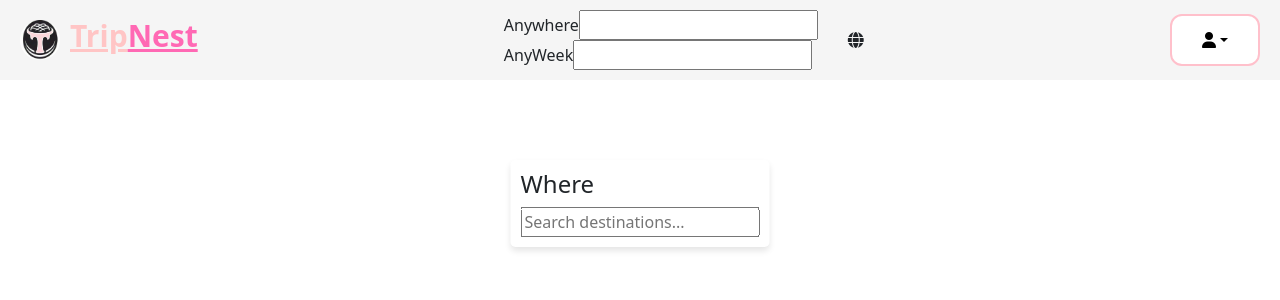
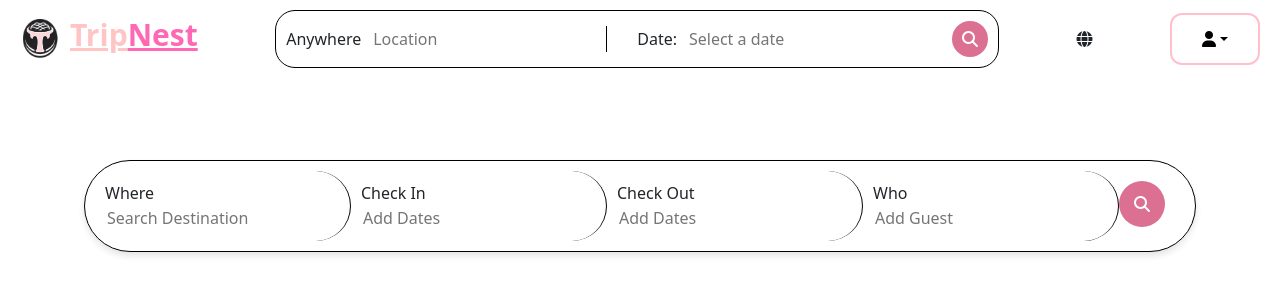
Before and after one commit to manya271001/TripNest-React, a React (Vite) app: page / in a window 1280 px wide. Shown: the top 300 px of the page. Built offline with nearby package versions, Linux system fonts and the light colour scheme.

Commit message:
navbar done

```diff
--- a/src/Layout.jsx
+++ b/src/Layout.jsx
@@ -2,9 +2,15 @@ import '@fortawesome/fontawesome-free/css/all.min.css';
 import './Style.css';
 import { useRef, useState } from 'react';
 import { Link } from 'react-router-dom';
+import DatePicker from "react-datepicker";
+import "react-datepicker/dist/react-datepicker.css";
 
 function Header() {
   const refelement = useRef();
+  const [startDate, setStartDate] = useState(null)
+   const [endDate, setEndDate] = useState(null);
+
+
   const [global, setGlobal] = useState(false);
   const refelementHeading = useRef();
   const refelementHeading2 = useRef();
@@ -24,7 +30,7 @@ function Header() {
 
   return (
     <>
-    <section style={{backgroundColor:"#f5f5f5"}}>
+    <section>
       <section id="navbar">
         <ul className="navbar-list">
           <li className="navbar-logo">
@@ -35,19 +41,31 @@ function Header() {
             </h3>
           </li>
           <div className="navbar-menu">
-            <div>
+
               <div>
               <label htmlFor="">Anywhere</label>
-              <input type="text" />
+              <input type="text" placeholder='Location' style={{borderRight:"1px solid black"}}/>
             </div>
             <div>
-              <label htmlFor="">AnyWeek</label>
-              <input type='text' />
+              <label htmlFor="date-picker">Date:</label>
+                    <DatePicker
+                      id="date-picker"
+                      selected={startDate}
+                      onChange={(date) => setStartDate(date)}
+                      placeholderText="Select a date"
+                      className="date-picker"
+                      minDate={new Date()}
+                      dateFormat="dd/MM/yyyy"/>
             </div>
 
+            <div>
+              <i className="fa-solid fa-magnifying-glass search-glass" style={{color: "white"}}></i>
             </div>
-            <li><i className="fa-solid fa-globe" onClick={() => setGlobal(!global)}></i></li>
+
+
           </div>
+          <li><i className="fa-solid fa-globe" onClick={() => setGlobal(!global)}></i></li>
+
           <li>
             <div className="dropdown">
               <button className="btn btn-secondary dropdown-toggle custom-btn" type="button" data-bs-toggle="dropdown" aria-expanded="false">
@@ -91,19 +109,45 @@ function Header() {
 
       <section id='searchSection'>
         <div id="city" className='searchBox'>
-          <h4>Where</h4>
-           <input list="destinations" id="destination" name="destination" placeholder="Search destinations..."/>
+          <label htmlFor="">Where</label>
+       <input type='text' placeholder='Search Destination'/>
+        </div>
+        <div id="startDate" className='searchBox'>
+           <label htmlFor="date-picker">Check In</label>
+                    <DatePicker
+                      id="date-picker"
+                      selected={startDate}
+                      onChange={(date) => setStartDate(date)}
+                      placeholderText="Add Dates"
+                      className="date-picker"
+                      minDate={new Date()}
+                      dateFormat="dd/MM/yyyy"/>
+        </div>
+           <div id="endDate" className='searchBox'>
+           <label htmlFor="date-picker">Check Out</label>
+                       <DatePicker
+          id="end-date-picker"
+          selected={endDate}
+          onChange={(date) => setEndDate(date)}
+          placeholderText="Add Dates"
+          className="date-picker"
+          minDate={startDate}
+          dateFormat="dd/MM/yyyy"
+        />
+        </div>
+          <div className='searchBox'>
+          <label htmlFor="">Who</label>
+          <input type="number" placeholder='Add Guest' style={{border:"none"}}/>
+          </div>
+          <div>
+            <i className="fa-solid fa-magnifying-glass search-glass" style={{padding:"15px",marginRight:"20px",marginTop:"10px"}}></i>
 
-  <datalist id="destinations">
-   <option value="New Delhi, Delhi"/> <img src="delhi.jpeg" alt="" />
-    <option value="North Goa, Goa"/>
-    <option value="Jaipur, Rajasthan"/>
-    <option value="Mumbai, Maharashtra"/>
-    <option value="Pune City, Maharashtra"/>
-  </datalist>
         </div>
+
       </section>
       </section>
+
+
     </>
   );
 }
--- a/src/SignUp.jsx
+++ b/src/SignUp.jsx
@@ -2,6 +2,7 @@
 import { useState } from 'react';
 import Login from './Login'
 import './Style.css'
+import { useNavigate } from 'react-router-dom';
 
 
 function SignUp(){
@@ -12,7 +13,7 @@ function SignUp(){
     confirmPassword: '',
     phone: ''
   });
-
+  let location=useNavigate()
   function hinput(event) {
     const { name, value } = event.target;
     setInput({
@@ -37,7 +38,7 @@ function SignUp(){
   }
 
   if (status) {
-    return <Login />;
+    location('/login')
   }
 
 return(
--- a/src/Style.css
+++ b/src/Style.css
@@ -186,16 +186,63 @@ background-color: transparent;
   margin-left: 30px;
 }
 #searchSection {
+    display: flex;
   position: fixed;
   top: 20%;
   left: 50%;
   transform: translateX(-50%);
   background-color: white;
   padding: 10px;
-  border-radius: 5px;
+  border-radius: 50px;
   box-shadow: 0 4px 6px rgba(0, 0, 0, 0.1);
+  border: 1px solid black;
+}
+.searchBox{
+    display: flex;
+    flex-direction: column;
+    justify-content: center;
+    border-radius:50px ;
+    padding: 10px;
+    border-right: 1px solid black;
+
+}
+.searchBox:hover{
+    background-color: #e4e1e1;
+}
+.searchBox input{
+     border: none;
+    background-color: transparent;
+    outline: #fff;
+
+}
+.searchBox label{
+     border: none;
+    background-color: transparent;
+    outline: #fff;
+
 }
 
 datalist img{
     border-radius: 50%;
 }
+
+.search-glass{
+    color: white;
+    background-color: palevioletred;
+    padding: 10px;
+    border-radius: 50%;
+}
+.navbar-menu{
+    display: flex;
+    padding: 10px;
+    border: 1px solid black;
+    border-radius: 20px;
+
+}
+
+.navbar-menu input{
+    border: none;
+    background-color: transparent;
+    outline: #fff;
+    margin-left: 10px;
+}
```
